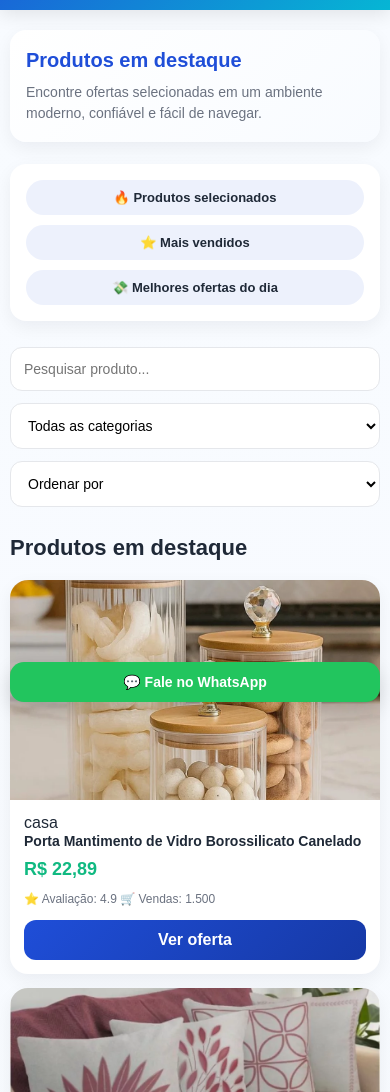
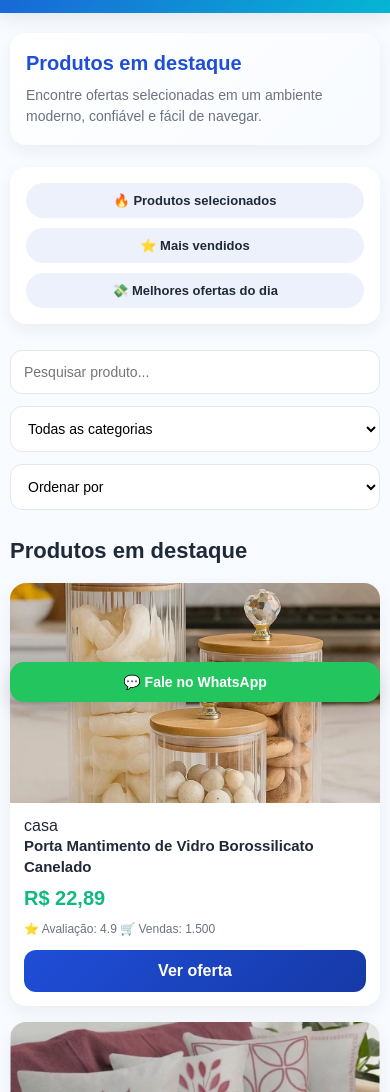
Before and after one commit to dantaskevin16-cell/Ofertas-Shoppe-Oficial-, a plain HTML site: page index.html in a window 390 px wide. Shown: the part 132-1224 px from the top of the page. Drawn offline with Linux system fonts and the light colour scheme.

Commit message:
correçã celular 2 css

```diff
--- a/style.css
+++ b/style.css
@@ -24,6 +24,7 @@
 html,
 body{
   width:100%;
+  max-width:100%;
   overflow-x:hidden;
 }
 
@@ -31,8 +32,7 @@ body{
   font-family:Arial, Helvetica, sans-serif;
   background:linear-gradient(180deg, #f8fbff 0%, #f4f7fb 100%);
   color:var(--cor-texto);
-  padding-left:0;
-  padding-right:0;
+  padding:0;
 }
 
 /* TOPO */
@@ -69,6 +69,11 @@ body{
   display:block;
 }
 
+.texto-topo{
+  flex:1;
+  min-width:0;
+}
+
 .logo-area h1{
   font-size:28px;
   margin-bottom:2px;
@@ -87,7 +92,7 @@ body{
   width:100%;
   max-width:1200px;
   margin:30px auto;
-  padding:0 16px;
+  padding:0 14px;
 }
 
 /* HERO */
@@ -161,30 +166,34 @@ body{
   border-color:var(--cor-primaria);
 }
 
-/* TÍTULO DE SEÇÃO */
+/* TÍTULO */
 .secao-titulo{
   margin-bottom:18px;
   font-size:26px;
   line-height:1.2;
-  color:var(--cor-texto);
 }
 
 /* GRID */
 .grid-produtos{
+  width:100%;
   display:grid;
-  grid-template-columns:repeat(auto-fill,minmax(250px,1fr));
+  grid-template-columns:repeat(4, minmax(0, 1fr));
   gap:20px;
+  align-items:stretch;
 }
 
 /* CARD */
 .card-produto{
+  width:100%;
+  max-width:none;
+  min-width:0;
+  margin:0;
   background:#fff;
   border-radius:18px;
   overflow:hidden;
   box-shadow:var(--sombra-leve);
   display:flex;
   flex-direction:column;
-  min-width:0;
   transition:transform 0.2s ease, box-shadow 0.2s ease;
 }
 
@@ -195,12 +204,13 @@ body{
 
 .card-produto img{
   width:100%;
-  height:200px;
+  height:220px;
   object-fit:cover;
   display:block;
 }
 
 .info-produto{
+  width:100%;
   padding:14px;
   display:flex;
   flex-direction:column;
@@ -210,8 +220,9 @@ body{
 .nome-produto{
   font-size:15px;
   margin-bottom:8px;
-  line-height:1.4;
+  line-height:1.45;
   word-break:break-word;
+  overflow-wrap:break-word;
 }
 
 .bloco-precos{
@@ -237,20 +248,20 @@ body{
   font-size:13px;
   color:var(--cor-texto-suave);
   margin-bottom:12px;
-  line-height:1.4;
+  line-height:1.5;
 }
 
 .botao-oferta{
+  display:block;
+  width:100%;
   text-align:center;
   background:linear-gradient(135deg,var(--cor-primaria),var(--cor-primaria-escura));
   color:white;
-  padding:11px;
+  padding:12px;
   border-radius:12px;
   text-decoration:none;
   font-weight:bold;
   margin-top:auto;
-  display:block;
-  width:100%;
 }
 
 .botao-oferta:hover{
@@ -288,7 +299,7 @@ body{
   text-decoration:underline;
 }
 
-/* ANÚNCIOS LATERAIS */
+/* ANÚNCIOS */
 .anuncio-lateral{
   position:fixed;
   top:120px;
@@ -319,32 +330,32 @@ body{
 /* WHATSAPP */
 .whatsapp-btn{
   position:fixed;
-  bottom:25px;
-  right:25px;
+  bottom:20px;
+  right:20px;
   background:#22c55e;
   color:white;
-  padding:14px 20px;
+  padding:14px 18px;
   border-radius:50px;
   text-decoration:none;
   font-weight:bold;
   box-shadow:0 8px 20px rgba(0,0,0,0.15);
-  z-index:20;
+  z-index:999;
 }
 
-/* TELAS MENORES */
+/* RESPONSIVO */
 @media (max-width:1400px){
   .anuncio-lateral{
     display:none;
   }
 }
 
-/* NOTEBOOK / TABLET */
-@media (max-width:1024px){
-  .container{
-    max-width:1000px;
-    padding:0 14px;
+@media (max-width:1100px){
+  .grid-produtos{
+    grid-template-columns:repeat(3, minmax(0, 1fr));
   }
+}
 
+@media (max-width:900px){
   .controles{
     grid-template-columns:1fr 1fr;
   }
@@ -354,18 +365,21 @@ body{
   }
 
   .grid-produtos{
-    grid-template-columns:repeat(auto-fill,minmax(220px,1fr));
+    grid-template-columns:repeat(2, minmax(0, 1fr));
+  }
+
+  .card-produto img{
+    height:200px;
   }
 }
 
-/* TABLET / CELULAR */
-@media (max-width:800px){
+@media (max-width:700px){
   .topo{
     padding:18px 14px;
   }
 
   .logo-area{
-    gap:12px;
+    align-items:center;
   }
 
   .logo{
@@ -405,36 +419,52 @@ body{
   }
 
   .grid-produtos{
-    grid-template-columns:repeat(2, minmax(0, 1fr));
-    gap:14px;
+    grid-template-columns:1fr;
+    gap:16px;
+  }
+
+  .card-produto{
+    width:100%;
   }
 
   .card-produto img{
-    height:170px;
+    width:100%;
+    height:240px;
+  }
+
+  .info-produto{
+    width:100%;
+  }
+
+  .nome-produto{
+    font-size:16px;
   }
 
   .preco{
-    font-size:19px;
+    font-size:20px;
   }
 
   .whatsapp-btn{
-    bottom:15px;
-    right:15px;
+    right:12px;
+    bottom:12px;
     padding:12px 16px;
     font-size:14px;
   }
 }
 
-/* CELULAR */
-@media (max-width:560px){
+@media (max-width:480px){
   .topo{
     padding:16px 12px;
   }
 
   .logo-area{
     flex-direction:column;
+    justify-content:center;
     text-align:center;
-    justify-content:center;
+  }
+
+  .texto-topo{
+    width:100%;
   }
 
   .logo-area h1{
@@ -478,16 +508,16 @@ body{
     grid-template-columns:1fr;
   }
 
+  .card-produto{
+    border-radius:16px;
+  }
+
   .card-produto img{
     height:220px;
   }
 
   .nome-produto{
-    font-size:14px;
-  }
-
-  .preco{
-    font-size:18px;
+    font-size:15px;
   }
 
   .meta{
```
